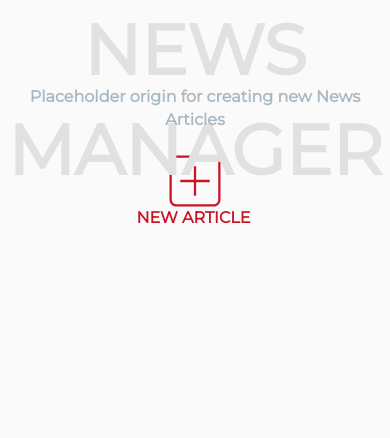
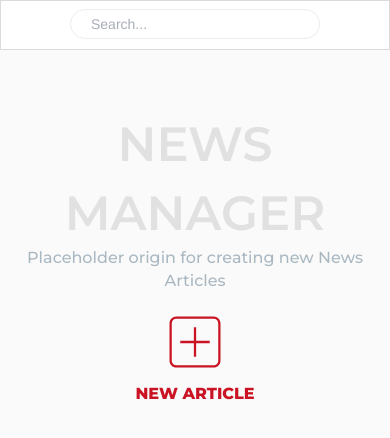
Before and after one commit to HarrisonChow/CFA, a React app: page / in a window 390 px wide. Shown: the top 438 px of the page. Built offline with nearby package versions, Linux system fonts and the light colour scheme.

Commit message:
refactor and add header, add validation, add placeholder

```diff
--- a/src/components/Home.jsx
+++ b/src/components/Home.jsx
@@ -16,6 +16,10 @@ class Home extends Component {
   render() {
     return (
       <div>
+        <div className='header'>
+          <div className='logo'></div>
+          <input className='search' placeholder='Search...'/>
+        </div>
         { this.state.show == false &&
           <div className='home'>
             <div className='title'>
--- a/src/components/Layout.jsx
+++ b/src/components/Layout.jsx
@@ -44,7 +44,7 @@ class Layout extends Component {
           <div className='layout-block'>
             <Grid>
               <Row>
-                <Col className='choose-your-layout-s'>Choose your layout style</Col>
+                <Col className='title-layout'>Choose your layout style</Col>
               </Row>
               <Row>
                 <Col className='layoutlist'>
@@ -57,7 +57,9 @@ class Layout extends Component {
                         <div className='layout-icon-style' onClick={() => this.chooseLayout(item.title, item.uploaded)}>
                           <div>
                             <div className={item.classname}></div>
-                            <div className='layout-title'>{item.title}</div>
+                            <div className='layout-title'>
+                              {item.title}
+                            </div>
                           </div>
                         </div>
                       </Col>
--- a/src/components/Section.jsx
+++ b/src/components/Section.jsx
@@ -31,38 +31,40 @@ class Section extends Component {
                 </div>
               </Col>
             </Row>
+            {this.props.data.choosen.title !=='Image(s)' &&
             <Row>
               <Col xsOffset={2} xs={8} xsOffset={2}>
-                <div className='article-title'>
+                <div className='input-title'>
                   Section Title
                 </div>
               </Col>
               <Col xsOffset={2} xs={8} xsOffset={2}>
-                <input className='input-style' type='text'/>
+                <input className='input-style' type='text' placeholder='Title of article here...'/>
               </Col>
-            </Row>
+            </Row>}
+            {this.props.data.choosen.title !=='Image(s)' &&
             <Row>
               <Col xsOffset={2} xs={8} xsOffset={2}>
-                <div className='article-title'>
+                <div className='input-title'>
                   Content
                 </div>
               </Col>
               <Col xsOffset={2} xs={8} xsOffset={2}>
-                <textarea className='section-content' type='text'/>
+                <textarea className='section-content' type='text' placeholder='Your content goes here...'/>
               </Col>
-            </Row>
+            </Row>}
             {this.props.data.choosen.uploaded &&
             <Row>
               <Col xsOffset={2} xs={8} xsOffset={2}>
-                <div className='article-title'>
+                <div className='input-title'>
                   Image
                 </div>
                 <div>
-                  <input className='input-style' disabled='disabled' value={this.state.files}/>
+                  <input className='input-style' disabled='disabled' value={this.state.files} placeholder='Drag & Drop or...'/>
                 </div>
                 <div>
                   <label className='custom-file-input'>
-                    <input type='file'  onChange={this.onChange.bind(this)}  />
+                    <input type='file'  onChange={this.onChange.bind(this)}/>
                   </label>
                 </div>
               </Col>
--- a/src/index.html
+++ b/src/index.html
@@ -4,7 +4,7 @@
   <meta charset="UTF-8">
   <title>CFA demo</title>
   <link rel="stylesheet" href="https://maxcdn.bootstrapcdn.com/bootstrap/latest/css/bootstrap.min.css">
-  <link rel="stylesheet" href="https://fonts.googleapis.com/css?family=Montserrat" >
+  <link rel="stylesheet" href="https://fonts.googleapis.com/css?family=Montserrat:100,100i,200,200i,300,300i,400,400i,500,500i,600,600i,700,700i,800,800i,900,900i" >
 </head>
 <body>
   <div id="content"></div>
--- a/src/styles/styles.css
+++ b/src/styles/styles.css
@@ -4,6 +4,28 @@ html,body{
 }
 .home {
   background-color: #FAFAFA;
+  padding-top: 6rem;
+}
+.header {
+  width: 100%;
+	height: 50px;
+  padding-top: 8px;
+	background-color: #FFFFFF;
+	border: solid 1px #DBDBDB;
+  text-align: center;
+}
+.logo {
+  float: left;
+}
+.search {
+  width: 25%;
+  min-width: 250px;
+	height: 30px;
+	border-radius: 100px;
+	background-color: rgba(250, 250, 250, 0.1);
+	border: solid 1px #EDEDED;
+  margin-left: auto;
+  margin-right: auto;
 }
 .content, .container {
   background-color: #FFFFFF;
@@ -11,14 +33,15 @@ html,body{
   padding-bottom: 15px;
   padding: 2%;
 }
+
+/*Title subtitle styles*/
 .title {
   margin: 0 auto;
   text-align: center;
   width: 100%;
-	height: 86px;
 	font-family: Montserrat;
 	font-size: 70px;
-	font-weight: 900;
+	font-weight: 800;
 	color: #E1E1E1;
 }
 .subtitle {
@@ -26,14 +49,26 @@ html,body{
 	height: 19px;
 	font-family: Montserrat;
 	font-size: 16px;
-	font-weight: 800;
+	font-weight: 500;
 	color: #AAB8C2;
   margin: 0 auto;
   text-align: center;
 }
-.add {
-	color: #AAB8C2;
+.new-article{
+  color: #CA1323;
 }
+.add-content{
+  color: #AAB8C2;
+}
+.new-article, .add-content {
+  text-align: center;
+	font-family: Montserrat;
+	font-size: 16px;
+	font-weight: 800;
+  margin: 15px auto;
+}
+
+/* add article and content button style*/
 .add-new-article {
   background: url('../images/AddRed.svg');
 }
@@ -57,43 +92,28 @@ html,body{
   height: 51px;
   cursor: pointer;
 }
-.new-article {
-	width: 117px;
-	height: 19px;
-	font-family: Montserrat;
-	font-size: 16px;
-	font-weight: 800;
-	color: #ca1323;
-  margin: 0 auto;
-}
+
+/*input area styles*/
 .input-style {
 	width: 100%;
 	height: 38px;
-  padding-left: 2%;
+  padding-left: 2rem;
 	border-radius: 30px;
-	background-color: #ffffff;
-	border: solid 0.8px #cdd1d9;
+	background-color: #FFFFFF;
+	border: solid 0.8px #CDD1D9;
 }
-.article-title {
+.input-title {
 	height: 13px;
 	font-family: Montserrat;
 	font-size: 12px;
 	font-weight: 800;
-	color: #ca1323;
-  padding: 15px;
-  margin-bottom: 5px;
-}
-.add-content {
-	width: 122px;
-	height: 19px;
-	font-family: Montserrat;
-	font-size: 16px;
-	font-weight: 800;
-	color: #AAB8C2;
-  margin: 0 auto;
+	color: #CA1323;
+  padding: 1.5rem;
+  margin-bottom: 0.5rem;
 }
 
-.choose-your-layout-s {
+/*layouts choosen styles*/
+.title-layout {
 	height: 22px;
 	font-family: Montserrat;
 	font-size: 18px;
@@ -101,19 +121,18 @@ html,body{
 	color: #343441;
   text-align: center;
 }
-
 .layout-block, .section-block {
   padding-bottom: 25px;
   padding-top: 25px;
-  background-color: #fff;
-  border-top: 1px solid #e3e3e3;
-  border-bottom: 1px solid #e3e3e3;
+  background-color: #FFFFFF;
+  border-top: 1px solid #E3E3E3;
+  border-bottom: 1px solid #E3E3E3;
 }
 .section-content{
   width: 100%;
   height: 185.9px;
 	border-radius: 5px;
-	border: solid 0.8px #cdd1d9;
+	border: solid 0.8px #CDD1D9;
 }
 .section-title{
   text-align: center;
@@ -130,7 +149,7 @@ html,body{
   font-family: Montserrat;
   font-size: 10px;
   font-weight: 900;
-  color: #ffffff;
+  color: #FFFFFF;
   padding-top: 10px;
   transition: opacity .35s ease;
 }
@@ -142,29 +161,46 @@ textarea:focus, input:focus{
     outline: none;
 }
 input, textarea {
-  padding-left: 2%;
+  padding-left: 2rem;
 }
 input[type=file] {
-  color:transparent;
+	height: 27px;
+	font-family: Montserrat;
+	font-size: 12px;
+	font-weight: 300;
+	letter-spacing: 0.3px;
 }
-.homeadd {
-	color: #ca1323;
+::-webkit-input-placeholder { /* Chrome/Opera/Safari */
+  color: #A8ADB6;
+}
+::-moz-placeholder { /* Firefox 19+ */
+  color: #A8ADB6;
+}
+:-ms-input-placeholder { /* IE 10+ */
+  color: #A8ADB6;
+}
+:-moz-placeholder { /* Firefox 18- */
+  color: #A8ADB6;
 }
 
 /* cell style for layout*/
 .layout-title {
-  font-size: 12px;
-  font-weight: 700;
   display: inline-block;
-  margin-top: 95px;
+  margin-top: 9.5rem;
+	height: 22px;
+	font-family: Montserrat;
+	font-size: 14px;
+	font-weight: 300;
+	text-align: center;
+	color: #343441;
 }
 .layoutlist {
   font-size: 60px;
   text-align: center;
-  margin: 10px 40px;
+  margin: 1rem 4rem;
 }
 .layout-icon-style {
-  margin: 15px;
+  margin: 15px ;
   cursor: pointer;
 	height: 90px;
 	border-radius: 5px;
@@ -236,16 +272,39 @@ input[type=file] {
 	background: #AAB8C2;
 	font-family: Montserrat;
 	font-size: 10px;
-	font-weight: bold;
-	color: #ffffff;
+	font-weight: 400;
+	color: #FFFFFF;
 	padding: 12px 0px;
 	cursor: pointer;
 	text-align: center;
 }
 .custom-file-input:hover:before {
-	background: #e3e3e3;
+	background: #E3E3E3;
   border-radius: 30px;
   color: #000000;
   font-size: 10px;
 	font-weight: bold;
 }
+.message {
+  width: 30%;
+  margin-left: auto;
+  margin-right: auto;
+}
+@media (max-width: 698px) {
+  .title {
+  	font-size: 48px;
+  	font-weight: 600;
+  }
+}
+@media (max-width: 568px) {
+  .calltoaction, .grid, .imagefull, .imageleft, .imageright, .quote, .titletext, .twitter, .twocolumn {
+    background-size: 50%;
+  }
+  .facebook {
+    background-size: 15%;
+  }
+  .layout-title {
+  	height: 18px;
+  	font-size: 10px;
+  }
+}
```
Also changed, not shown: src/components/Article.jsx (+35 -10 lines), 1 other file (tests, documents, lock files or other folders).
